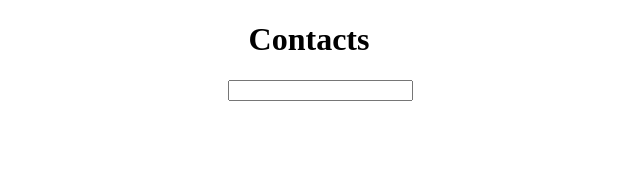
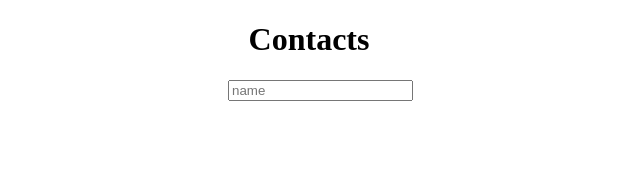
Before and after one commit to GokalpAvcu/redux-contacts-app, a React (Create React App) app: page / in a window 1280 px wide. Shown: the top 170 px of the page, without its empty margins (331-971 px from the left). Built offline with nearby package versions, Linux system fonts and the light colour scheme.

Commit message:
add changes

```diff
--- a/src/Components/Contacts/Form.js
+++ b/src/Components/Contacts/Form.js
@@ -5,7 +5,7 @@ function Form() {
   return (
     <div>
         <form>
-            <input value={name} onChange={(e) => setName(e.target.value)}/>
+            <input placeholder="name" value={name} onChange={(e) => setName(e.target.value)}/>
         </form>
     </div>
   )
```
